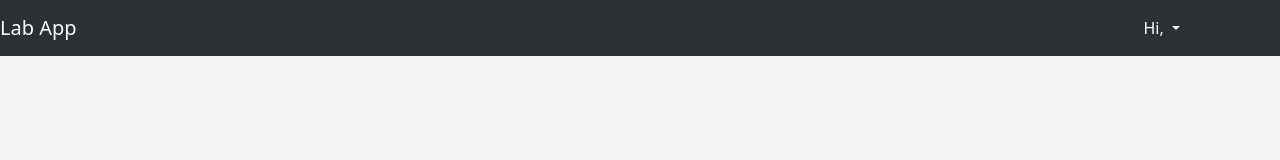
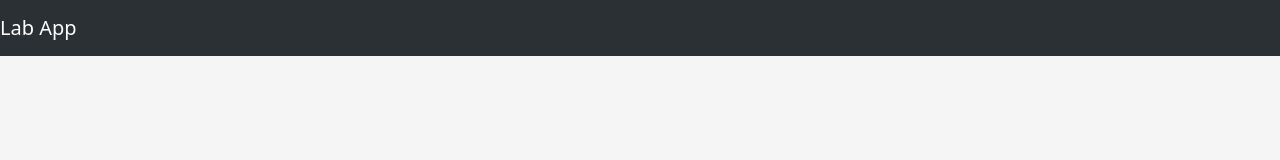
Before and after one commit to sauravss98/Lab-Signoff-Project, a React (Vite) app in the folder frontend/lab_sign_off_fe/: page /login in a window 1280 px wide. Shown: the top 160 px of the page. Built offline with nearby package versions, Linux system fonts and the light colour scheme; sample sign-in values are in the browser's storage.

Commit message:
Frontend: Fixed issue where wrong token caused issue in code

```diff
--- a/frontend/lab_sign_off_fe/src/component/Header/Header.jsx
+++ b/frontend/lab_sign_off_fe/src/component/Header/Header.jsx
@@ -12,6 +12,7 @@ function Header() {
   const navigate = useNavigate();
   const dispatch = useDispatch();
   const [userName, setUserName] = useState("");
+  const [tokenAvailable, setTokenAvailable] = useState(false);
   const token = tokenLoader();
 
   const homeClick = () => {
@@ -28,6 +29,7 @@ function Header() {
       localStorage.removeItem("expiration");
       localStorage.removeItem("authentication");
       dispatch(authActions.logout);
+      setTokenAvailable(false);
       navigate("/login");
     }
   };
@@ -39,6 +41,7 @@ function Header() {
         return;
       }
       if (token) {
+        try {
           const response = await axiosInstance.get("/users/user_details", {
             headers: {
               Authorization: "Token " + token,
@@ -48,6 +51,11 @@ function Header() {
           const second_name = response.data.last_name;
           const name = first_name + " " + second_name;
           setUserName(name);
+          setTokenAvailable(true);
+        } catch (error) {
+          console.log(error);
+          setTokenAvailable(false);
+        }
       } else {
         navigate("/login");
       }
@@ -60,7 +68,7 @@ function Header() {
     <>
       <Navbar className="bg-body-tertiary" bg="dark" data-bs-theme="dark">
         <Navbar.Brand onClick={homeClick}>Lab App</Navbar.Brand>
-        {token && (
+        {tokenAvailable && (
           <Navbar.Collapse
             className="justify-content-end"
             id={classes.navElement}
--- a/frontend/lab_sign_off_fe/src/component/Home/Home.jsx
+++ b/frontend/lab_sign_off_fe/src/component/Home/Home.jsx
@@ -26,6 +26,7 @@ const Home = () => {
         return;
       }
       if (token) {
+        try {
           const response = await axiosInstance.get("/users/user_details", {
             headers: {
               Authorization: "Token " + token,
@@ -33,6 +34,12 @@ const Home = () => {
           });
           userTypeRef.current = response.data.user_type;
           setUserType(userTypeRef.current);
+        } catch (error) {
+          console.log(error);
+          if (error.response.status === 403) {
+            navigate("/login");
+          }
+        }
       } else {
         navigate("/login");
       }
```
Lines whose indentation alone changed are shown as unchanged.
